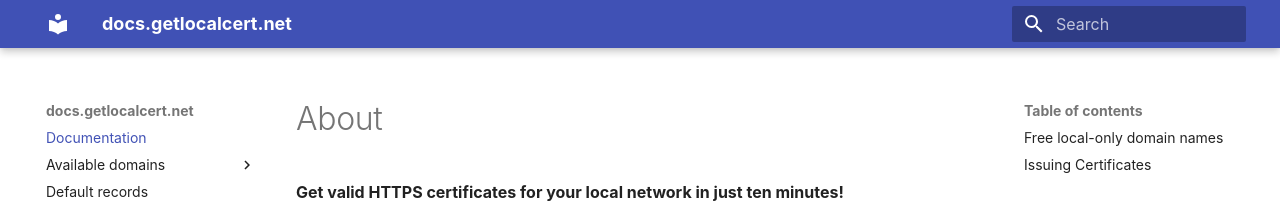
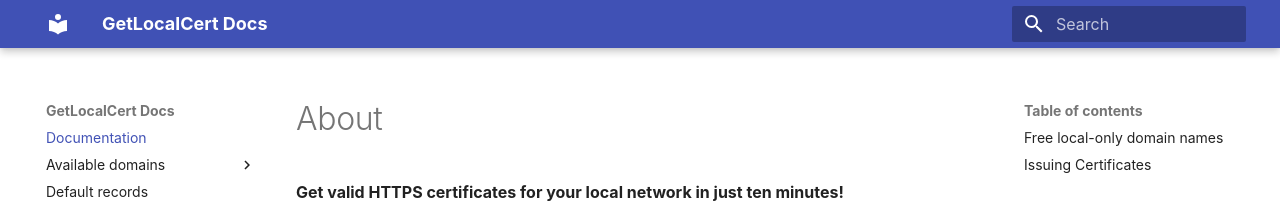
Before and after one commit to getlocalcert/docs, an MkDocs documentation site: the page built from website/docs/index.md, in a window 1280 px wide. Shown: the top 208 px of the page. Built offline with MkDocs 1.6.1 and Material for MkDocs 9.7.7, drawn with Linux system fonts in a browser that asks for light colours.

Commit message:
move stuff to fix cf pages

```diff
--- a/website/mkdocs.yml
+++ b/website/mkdocs.yml
@@ -1,6 +1,6 @@
-site_name: docs.getlocalcert.net
-site_url: https://docs.getlocalcert.net/
-site_description: Documentation for getlocalcert.net
+site_name: GetLocalCert Docs
+site_url: https://docs.getlocalcert.net
+site_description: Documentation for GetLocalCert
 
 theme:
   name: material
```
Also changed, not shown: README.md, website/requirements.txt (renamed from requirements.txt), 2 other files.
